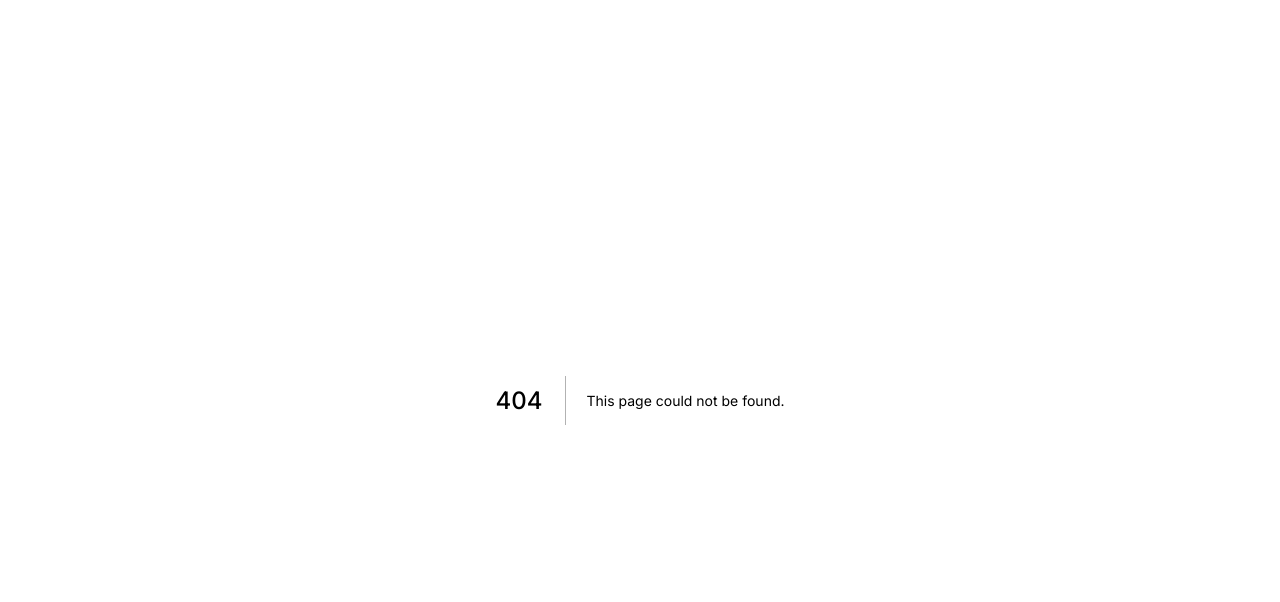
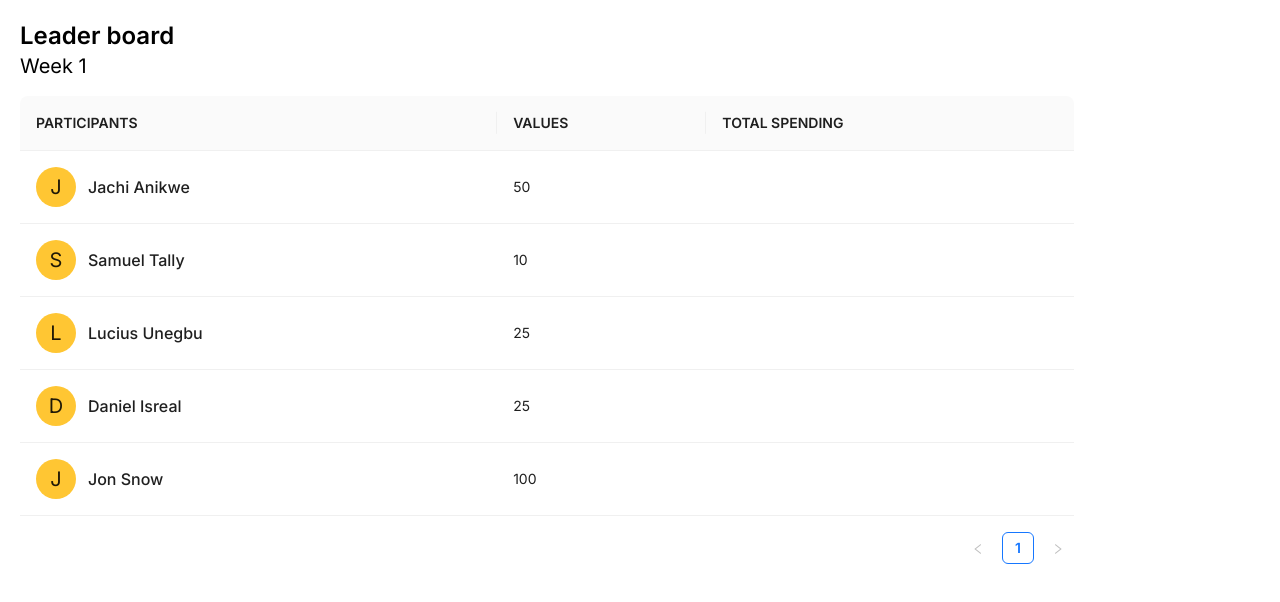
Before and after one commit to unegbuclinton/clamp-landing-page, a Next.js app: page /leaderboard in a window 1280 px wide. Before the commit this address had no page. Shown: the top 602 px of the page. Built offline with nearby package versions, Linux system fonts and the light colour scheme.

Commit message:
update data

```diff
--- /dev/null
+++ b/src/pages/leaderboard/index.tsx
@@ -0,0 +1,87 @@
+import NameLogo from '@/components/molecules/NameLogo/NameLogo'
+import { Table } from 'antd'
+import { ColumnsType } from 'antd/es/table'
+import React from 'react'
+
+const LeaderBoard = () => {
+  interface DataType {
+    id: string
+    participant: string
+    points: string
+    currentValue: string
+    previousValue: string
+    positionChange?: string
+  }
+
+  const columns: ColumnsType<DataType> = [
+    {
+      title: 'PARTICIPANTS',
+      dataIndex: 'participant',
+      key: 'participant',
+      render: (text) => (
+        <div className='flex gap-3 items-center'>
+          <NameLogo name={text} />
+          <div className='flex flex-col'>
+            <p className='font-medium text-base'>{text}</p>
+          </div>
+        </div>
+      ),
+    },
+    {
+      title: 'VALUES',
+      dataIndex: 'points',
+      key: 'points',
+    },
+    {
+      title: 'TOTAL SPENDING',
+      dataIndex: 'totalSpending',
+      key: 'totalSpending',
+    },
+  ]
+
+  const data: DataType[] = [
+    {
+      id: '1',
+      participant: 'Jachi Anikwe',
+      points: '50',
+      currentValue: '150',
+      previousValue: '',
+    },
+    {
+      id: '2',
+      participant: 'Samuel Tally',
+      currentValue: '150',
+      previousValue: '',
+      points: '10',
+    },
+    {
+      id: '3',
+      participant: 'Lucius Unegbu',
+      currentValue: '150',
+      previousValue: '',
+      points: '25',
+    },
+    {
+      id: '4',
+      participant: 'Daniel Isreal',
+      currentValue: '150',
+      previousValue: '',
+      points: '25',
+    },
+    {
+      id: '5',
+      participant: 'Jon Snow',
+      currentValue: '150',
+      previousValue: '',
+      points: '100',
+    },
+  ]
+  return (
+    <div className='p-5'>
+      <h1 className='text-2xl font-semibold'>Leader board</h1>
+      <h2 className='text-xl'>Week 1</h2>
+      <Table columns={columns} dataSource={data} className='max-w-[85%] pt-4' />
+    </div>
+  )
+}
+export default LeaderBoard
```
